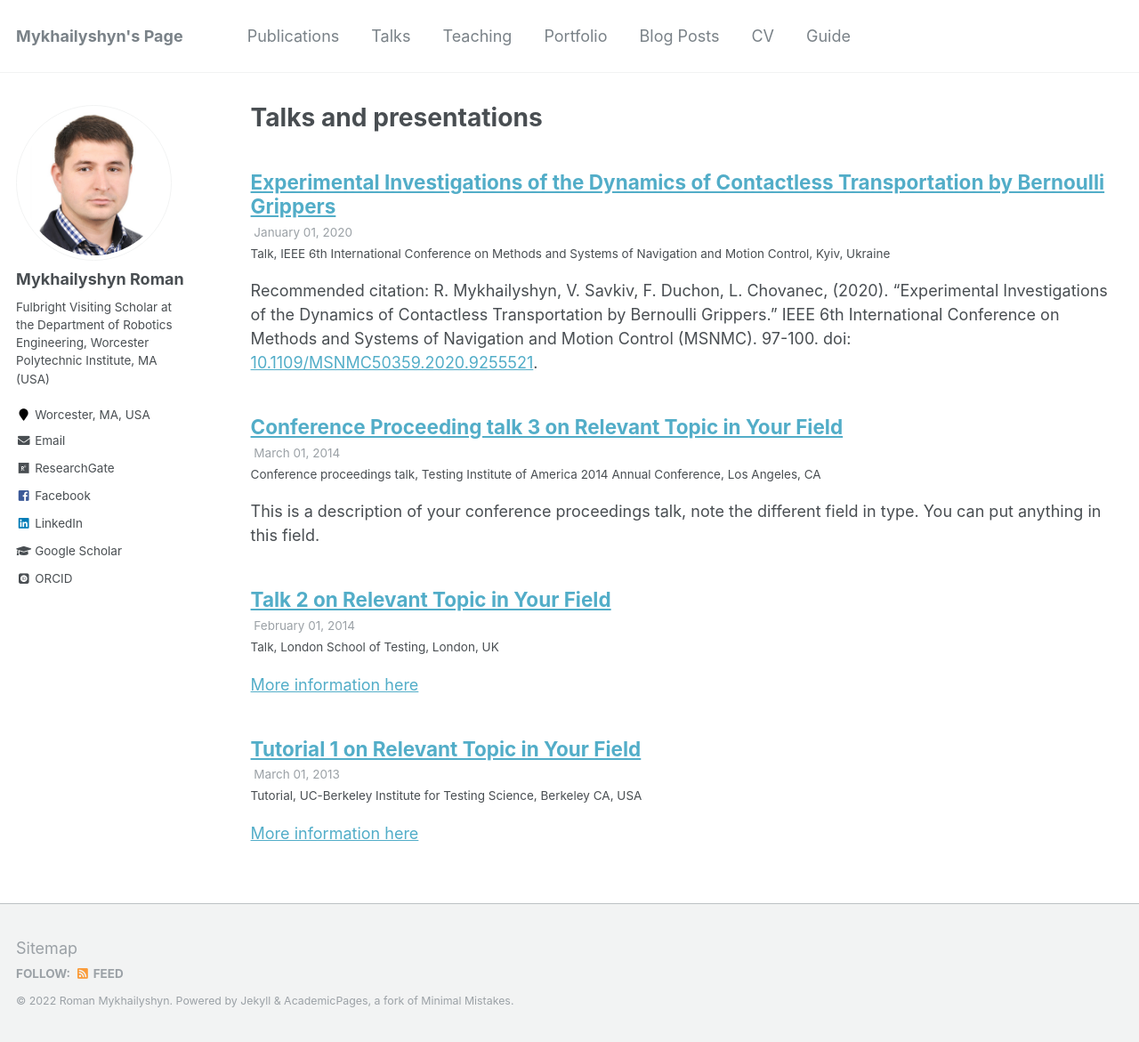
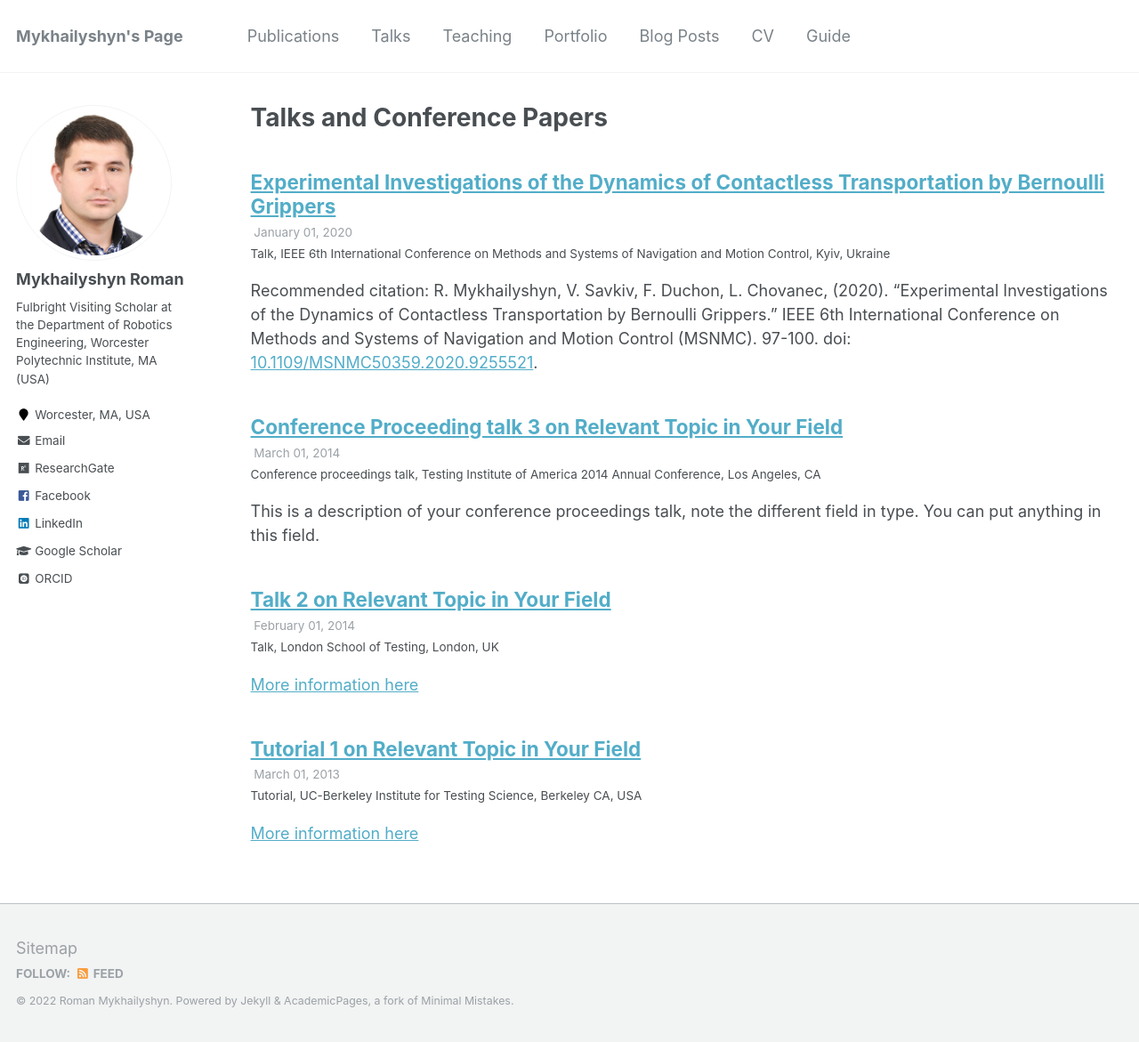
Before and after one commit to RomanMykhailyshyn/RomanMykhailyshyn.github.io, a Jekyll site: the page built from _pages/talks.html, in a window 1280 px wide and 1171 px high. Shown: the whole window at 89% size. Built offline with Jekyll 4.4.1, drawn with Linux system fonts in a browser that asks for light colours; some web fonts are replaced.

Commit message:
Update talks.html

```diff
--- a/_pages/talks.html
+++ b/_pages/talks.html
@@ -1,6 +1,6 @@
 ---
 layout: archive
-title: "Talks and presentations"
+title: "Talks and Conference Papers"
 permalink: /talks/
 author_profile: true
 ---
```
